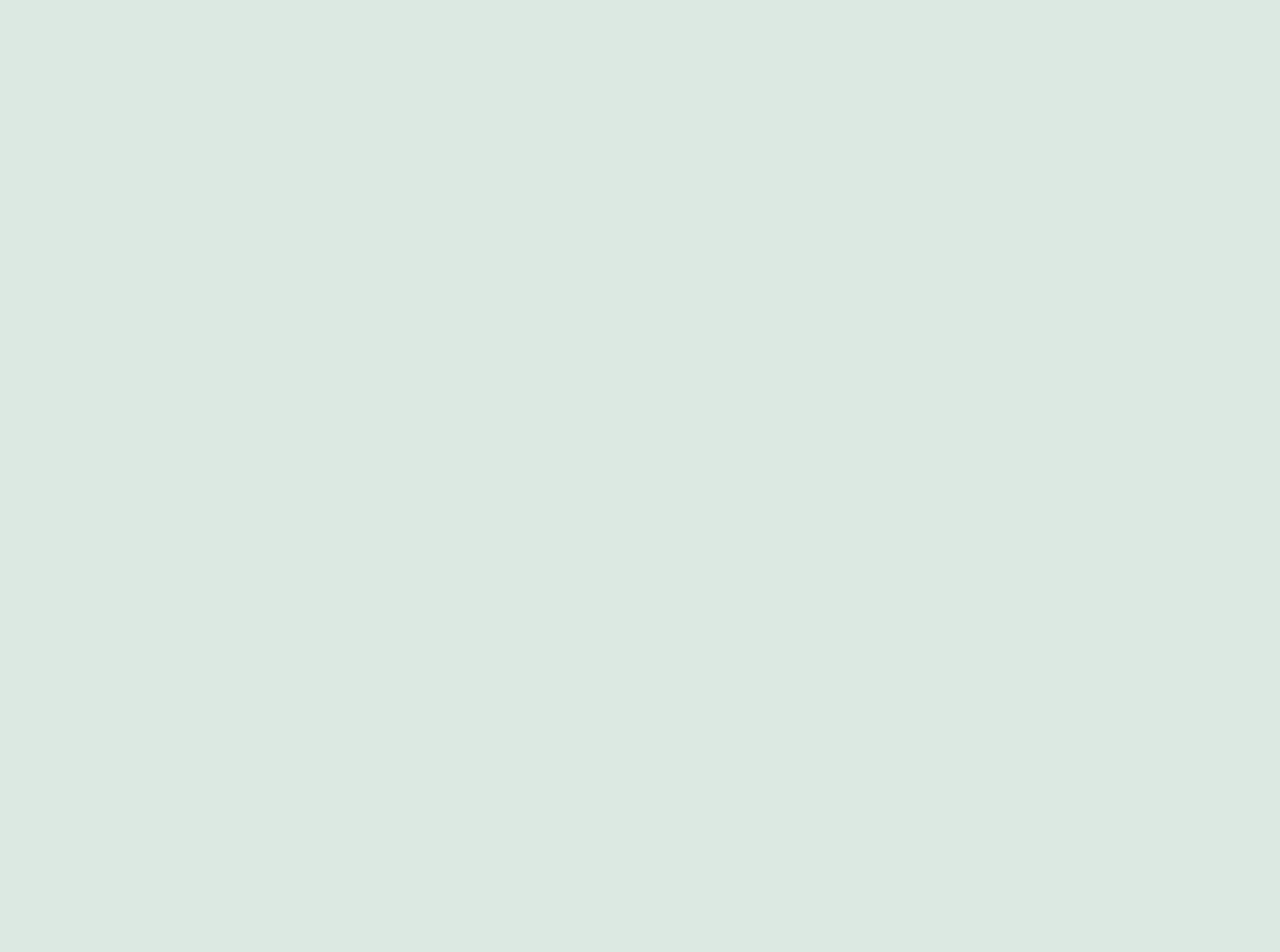
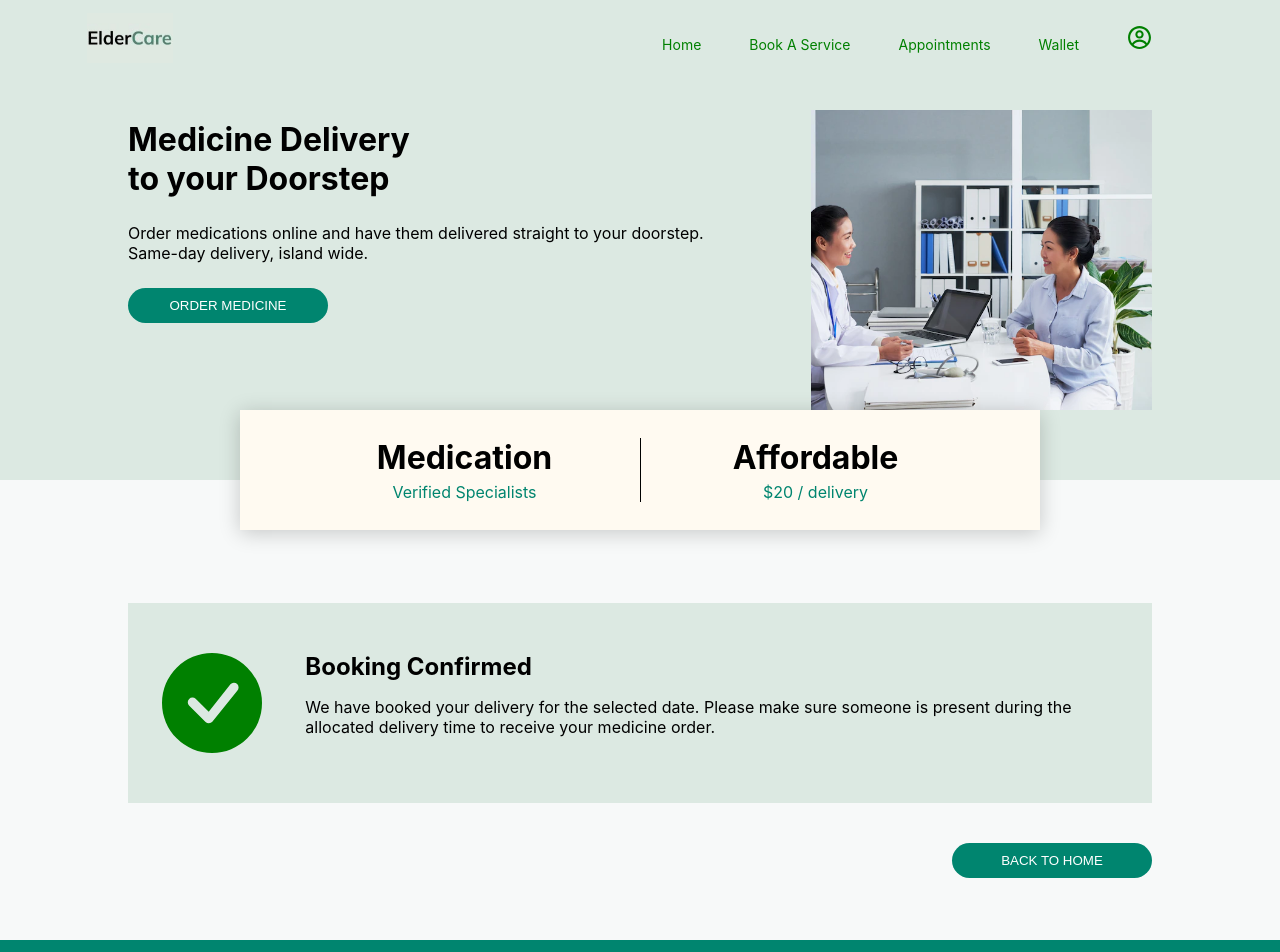
Before and after one commit to bbobohang/CZ3002-Elder-Care, a React (Create React App) app in the folder client/: page /pmed/med-booking-confirmed in a window 1280 px wide. Before the commit this address had no page. Shown: the top 952 px of the page. Before the commit the page ends 800 px from the top, so only its background shows below. Built offline with nearby package versions, Linux system fonts and the light colour scheme; no server answers.

Commit message:
complete med order

```diff
--- a/client/public/index.html
+++ b/client/public/index.html
@@ -5,10 +5,7 @@
 		<link rel="icon" href="%PUBLIC_URL%/favicon.ico" />
 		<meta name="viewport" content="width=device-width, initial-scale=1" />
 		<meta name="theme-color" content="#000000" />
-    <meta
-      name="description"
-      content="Web site created using create-react-app"
-    />
+		<meta name="description" content="Web site created using create-react-app" />
 		<link rel="apple-touch-icon" href="%PUBLIC_URL%/logo192.png" />
 		<!--
       manifest.json provides metadata used when your web app is installed on a
@@ -24,7 +21,7 @@
       work correctly both with client-side routing and a non-root public URL.
       Learn how to configure a non-root public URL by running `npm run build`.
     -->
-    <title>React App</title>
+		<title>ElderCare</title>
 	</head>
 	<body>
 		<noscript>You need to enable JavaScript to run this app.</noscript>
--- a/client/src/App.js
+++ b/client/src/App.js
@@ -7,6 +7,8 @@ import PatientHome from './Components/patient/PatientHome';
 import PatientRecord from './Components/PatientRecord';
 import MedDelivery from './Components/patient/MedDelivery';
 import './App.css';
+import MedPreConfirm from './Components/patient/MedPreConfirm';
+import MedConfirmed from './Components/patient/MedConfirmed';
 function App() {
 	return (
 		<BrowserRouter>
@@ -19,6 +21,14 @@ function App() {
 					element={<PrivateRoute component={PatientRecord} />}
 				/>
 				<Route path='pmed' element={<PrivateRoute component={MedDelivery} />} />
+				<Route
+					path='pmed/preconfirm'
+					element={<PrivateRoute component={MedPreConfirm} />}
+				/>
+				<Route
+					path='pmed/med-booking-confirmed'
+					element={<PrivateRoute component={MedConfirmed} />}
+				/>
 			</Routes>
 		</BrowserRouter>
 	);
--- /dev/null
+++ b/client/src/Components/patient/MedConfirmed.css
@@ -0,0 +1,47 @@
+.confirmedContainer {
+	display: flex;
+	justify-content: center;
+	background-color: var(--primary-bg);
+}
+.confirmedWrapper {
+	width: 1024px;
+	height: 400px;
+	margin-top: 60px;
+	display: flex;
+	justify-content: center;
+	align-items: center;
+	flex-direction: column;
+}
+.confirmedBanner {
+	width: 1024px;
+	height: 200px;
+	background-color: var(--secondary-green);
+	display: flex;
+	flex-direction: row;
+}
+.leftConfirmed,
+.rightConfirmed {
+	display: flex;
+}
+
+.rightConfirmed {
+	flex: 5;
+	flex-direction: column;
+	padding: 10px;
+	justify-content: center;
+}
+
+.rightConfirmed > h2 {
+	margin: 0px;
+}
+.leftConfirmed {
+	flex: 1;
+	justify-content: center;
+	align-items: center;
+}
+.backHomeContainer {
+	width: 1024px;
+	display: flex;
+	justify-content: end;
+	margin-top: 40px;
+}
--- /dev/null
+++ b/client/src/Components/patient/MedConfirmed.js
@@ -0,0 +1,71 @@
+import React from 'react';
+import Navbar from './Navbar';
+import Footer from './Footer';
+import { BsFillCheckCircleFill } from 'react-icons/bs';
+import { useNavigate } from 'react-router-dom';
+import './MedConfirmed.css';
+
+const MedConfirmed = () => {
+	const navigate = useNavigate();
+	return (
+		<>
+			<Navbar />
+			<div className='headerWrapper'>
+				<div className='headerContainer'>
+					<div className='headerLeft'>
+						<h1>
+							Medicine Delivery <br />
+							to your Doorstep
+						</h1>
+						<p>
+							Order medications online and have them delivered straight to your
+							doorstep.
+							<br /> Same-day delivery, island wide.
+						</p>
+						<button className='headerBtn'>ORDER MEDICINE</button>
+					</div>
+					<div className='headerRight headerMed'></div>
+					<div className='headerBanner'>
+						<div className='innerBanner'>
+							<div className='innerContainer innerMed'>
+								<h1>Medication</h1>
+								<p>Verified Specialists</p>
+							</div>
+							<div className='innerContainer innerContainerBorder innerMed'>
+								<h1>Affordable</h1>
+								<p>$20 / delivery</p>
+							</div>
+						</div>
+					</div>
+				</div>
+			</div>
+
+			<div className='confirmedContainer'>
+				<div className='confirmedWrapper'>
+					<div className='confirmedBanner'>
+						<div className='leftConfirmed'>
+							<BsFillCheckCircleFill color={'green'} size={100} />
+						</div>
+						<div className='rightConfirmed'>
+							<h2>Booking Confirmed</h2>
+							<p>
+								We have booked your delivery for the selected date. Please make sure
+								someone is present during the allocated delivery time to receive your
+								medicine order.{' '}
+							</p>
+						</div>
+					</div>
+					<div className='backHomeContainer'>
+						<button className='headerBtn' onClick={() => navigate('/pmed')}>
+							BACK TO HOME
+						</button>
+					</div>
+				</div>
+			</div>
+
+			<Footer />
+		</>
+	);
+};
+
+export default MedConfirmed;
--- a/client/src/Components/patient/MedDelivery.css
+++ b/client/src/Components/patient/MedDelivery.css
@@ -20,36 +20,10 @@
 }
 .medWrapper {
 	width: 1024px;
-	height: 1024px;
+	height: 1200px;
 	margin-top: 60px;
 }
-.overlay {
-	width: 100vw;
-	height: 100vh;
-	background-color: gray;
-	position: fixed;
-	top: 0;
-	bottom: 0;
-	left: 0;
-	right: 0;
-	opacity: 0.5;
-}
-.medPopup {
-	position: fixed;
-	height: 400px;
-	width: 800px;
-	background-color: gray;
-	top: 20%;
-	left: 20%;
-	opacity: 1;
-	display: flex;
-	align-items: center;
-	justify-content: center;
-}
-.medPopup.hidden,
-.overlay.hidden {
-	visibility: hidden;
-}
+
 .Title > h2 {
 	padding-left: 20px;
 	border-left: 3px solid #000;
--- a/client/src/Components/patient/MedDelivery.js
+++ b/client/src/Components/patient/MedDelivery.js
@@ -3,6 +3,7 @@ import './MedDelivery.css';
 import Navbar from '../../Components/patient/Navbar';
 import Footer from '../../Components/patient/Footer';
 import axios from 'axios';
+import { useNavigate } from 'react-router-dom';
 
 const MedType = [
 	{
@@ -80,6 +81,8 @@ const MedDelivery = () => {
 	const [timeState, setTime] = useState('');
 	const [medSucess, setMedSucess] = useState(false);
 	const quantityRef = useRef();
+	const dateRef = useRef();
+	const navigate = useNavigate();
 
 	//Submit button
 	const handleClick = async () => {
@@ -93,11 +96,18 @@ const MedDelivery = () => {
 			time: timeState,
 			medication_name: typeState,
 			medication_quantity: quantityRef.current.value,
+			medication_date: dateRef.current.value,
 		};
 
 		axios.post(`/api/med/create`, postData, axiosConfig).then((response) => {
 			setMedSucess(true);
 			console.log(response);
+		});
+
+		navigate('/pmed/preconfirm', {
+			state: {
+				orderDetails: postData,
+			},
 		});
 	};
 	return (
@@ -135,19 +145,6 @@ const MedDelivery = () => {
 
 			<div className='medContainer'>
 				<div className='medWrapper'>
-					<div className={medSucess === true ? 'overlay' : 'overlay hidden'}>
-						<button
-							className='headerBtn'
-							onClick={() => {
-								setMedSucess(!medSucess);
-							}}
-						>
-							openclose
-						</button>
-					</div>
-					<div className={medSucess === true ? 'medPopup' : 'medPopup hidden'}>
-						Medication has been booked!
-					</div>
 					<div className='medType'>
 						<div className='Title'>
 							<h2>Select A Medication Type</h2>
@@ -206,15 +203,26 @@ const MedDelivery = () => {
 							</div>
 						</div>
 					</div>
+					<div className='medQuatity'>
+						<div className='Title'>
+							<h2>Enter A Date</h2>
+							<form>
+								<input
+									ref={dateRef}
+									className='quantityInput'
+									placeholder='Eg: 14 Aug 2022'
+								/>
+							</form>
+						</div>
+					</div>
 					<div className='submitContainer'>
 						<button className='headerBtn' onClick={handleClick}>
 							Book Now
 						</button>
 					</div>
-					<div>Selected med: {typeState}</div>
-					<div>Selected Time: {timeState}</div>
 				</div>
 			</div>
+
 			<Footer />
 		</>
 	);
--- /dev/null
+++ b/client/src/Components/patient/MedPreConfirm.css
@@ -0,0 +1,43 @@
+.preContainer {
+	display: flex;
+	justify-content: center;
+	background-color: var(--primary-bg);
+}
+.preWrapper {
+	width: 1024px;
+	height: 800px;
+	margin-top: 60px;
+	display: flex;
+	flex-direction: column;
+}
+.preFirstRow {
+	display: flex;
+	flex-direction: row;
+	width: 1024px;
+	border-bottom: 1px solid gray;
+	margin-top: 20px;
+	padding-bottom: 20px;
+}
+.preTitle {
+	margin-top: 40px;
+	font-weight: bold;
+	font-size: 28px;
+	border-left: 4px solid #000;
+	padding-left: 20px;
+	margin-bottom: 40px;
+}
+.preLeft,
+.preRight {
+	width: 512px;
+}
+.preLeft {
+	color: gray;
+}
+
+.preRight {
+	font-weight: bold;
+}
+.preLeft > p,
+.preRight > p {
+	margin: 10px;
+}
--- /dev/null
+++ b/client/src/Components/patient/MedPreConfirm.js
@@ -0,0 +1,98 @@
+import React from 'react';
+import Navbar from './Navbar';
+import { useLocation, useNavigate } from 'react-router-dom';
+import { Navigate } from 'react-router-dom';
+
+import './MedPreConfirm.css';
+import Footer from './Footer';
+
+const MedPreConfirm = () => {
+	const location = useLocation();
+	const navigate = useNavigate();
+	return (
+		<>
+			<Navbar />
+			<div className='headerWrapper'>
+				<div className='headerContainer'>
+					<div className='headerLeft'>
+						<h1>
+							Medicine Delivery <br />
+							to your Doorstep
+						</h1>
+						<p>
+							Order medications online and have them delivered straight to your
+							doorstep.
+							<br /> Same-day delivery, island wide.
+						</p>
+						<button className='headerBtn'>ORDER MEDICINE</button>
+					</div>
+					<div className='headerRight headerMed'></div>
+					<div className='headerBanner'>
+						<div className='innerBanner'>
+							<div className='innerContainer innerMed'>
+								<h1>Medication</h1>
+								<p>Verified Specialists</p>
+							</div>
+							<div className='innerContainer innerContainerBorder innerMed'>
+								<h1>Affordable</h1>
+								<p>$20 / delivery</p>
+							</div>
+						</div>
+					</div>
+				</div>
+			</div>
+			<div className='preContainer'>
+				<div className='preWrapper'>
+					<div className='preTitle'>Booking confirmation</div>
+					<div className='preFirstRow'>
+						<div className='preLeft'>
+							<p>Booking Type</p>
+							<p>Booking For</p>
+						</div>
+						<div className='preRight'>
+							<p>Medication Delivery</p>
+							<p>Marco Polo</p>
+						</div>
+					</div>
+					<div className='preFirstRow'>
+						<div className='preLeft'>
+							<p>Delivery Date</p>
+							<p>Estimated Delivery Time Picked</p>
+							<p>Delivery Address</p>
+						</div>
+						<div className='preRight'>
+							<p>{location.state.orderDetails.medication_date}</p>
+							<p>{location.state.orderDetails.time}</p>
+							<p>1223 abc road, #01-01, S123456</p>
+						</div>
+					</div>
+					<div className='preFirstRow'>
+						<div className='preLeft'>
+							<p>Order Details</p>
+
+							<p>Order Quantity</p>
+							<p>Total Price</p>
+						</div>
+						<div className='preRight'>
+							<p>{location.state.orderDetails.medication_name}</p>
+							<p>{location.state.orderDetails.medication_quantity}</p>
+							<p>$20</p>
+						</div>
+					</div>
+
+					<div className='submitContainer'>
+						<button
+							className='headerBtn'
+							onClick={() => navigate('/pmed/med-booking-confirmed')}
+						>
+							CONFIRM ORDER
+						</button>
+					</div>
+				</div>
+			</div>
+			<Footer />
+		</>
+	);
+};
+
+export default MedPreConfirm;
```
Also changed, not shown: 2 other files (tests, documents, lock files or other folders). Lines whose indentation alone changed are shown as unchanged.
